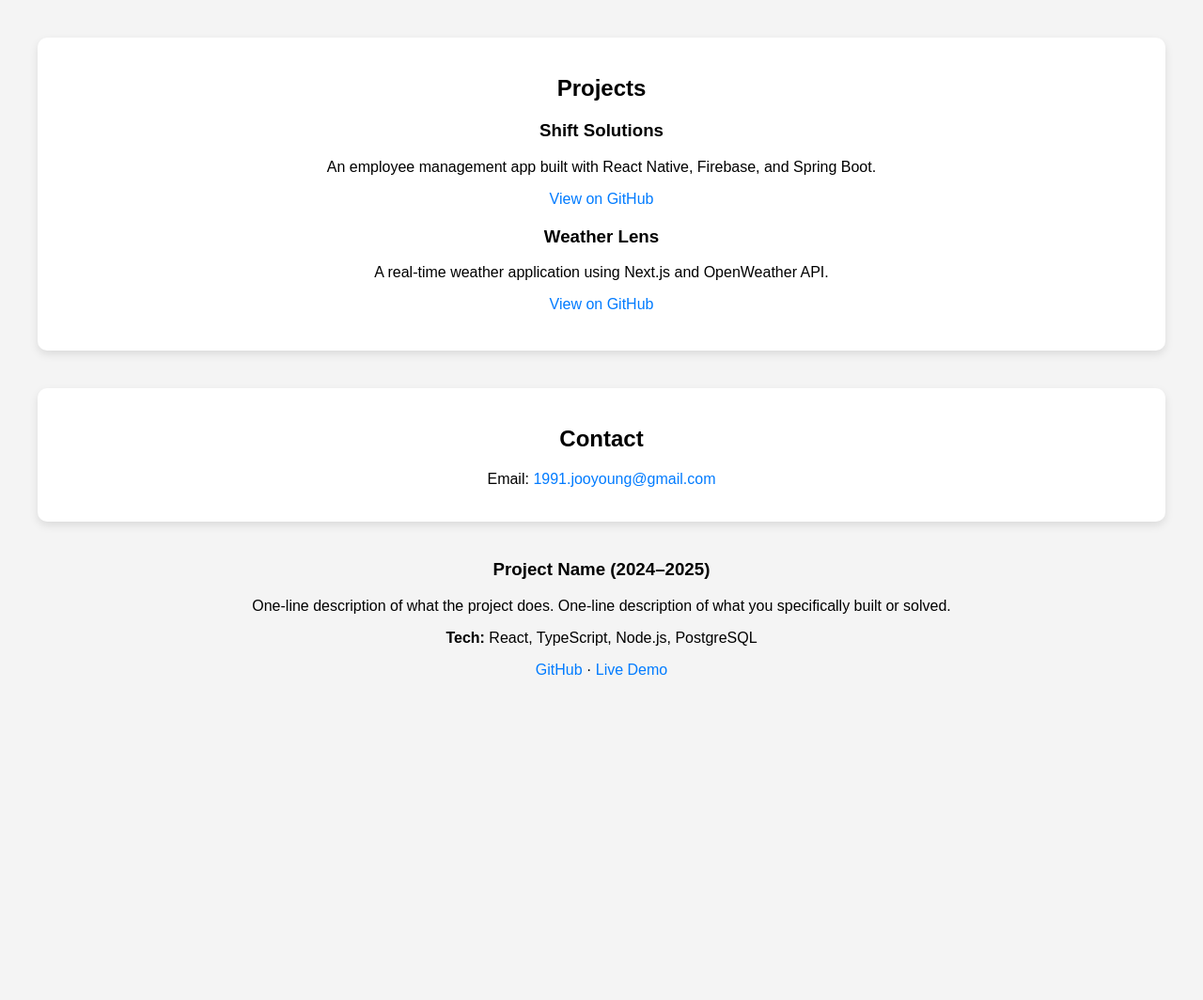
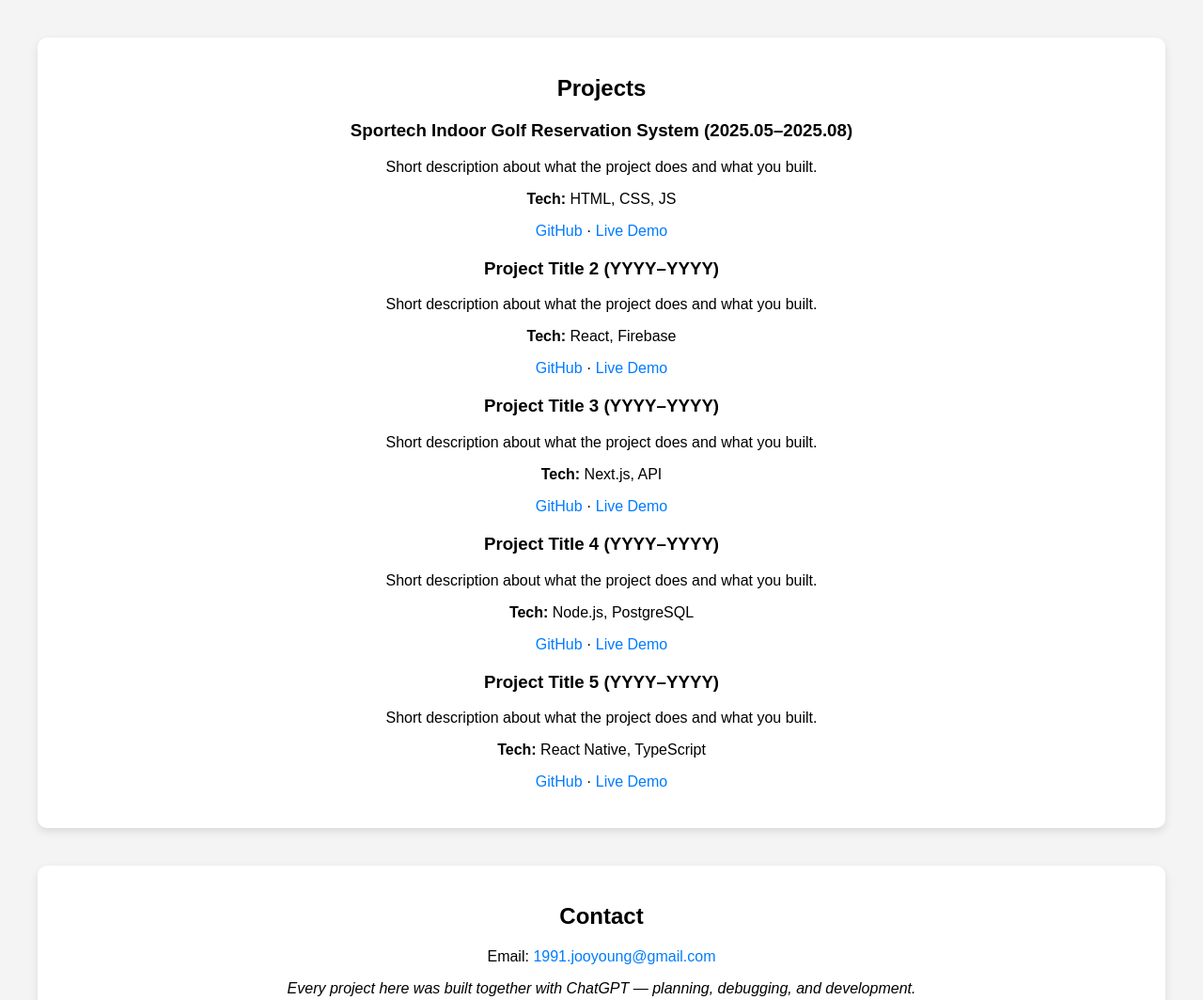
Before and after one commit to teddy-1991/teddy-1991.github.io, a plain HTML site: page index.html in a window 1280 px wide. Shown: the top 1064 px of the page at 94% size. Before the commit the page ends 800 px from the top, so only its background shows below. Drawn offline with Linux system fonts and the light colour scheme.

Commit message:
sampling

```diff
--- a/index.html
+++ b/index.html
@@ -6,27 +6,72 @@
     <title>Teddy's Work History</title>
     <link rel="stylesheet" href="style.css" />
   </head>
+
   <body>
     <section id="projects">
       <h2>Projects</h2>
+
+      <!-- Project 1 -->
       <div class="project">
-        <h3>Shift Solutions</h3>
+        <h3>
+          Sportech Indoor Golf Reservation System
+          <span class="date">(2025.05–2025.08)</span>
+        </h3>
+        <p>Short description about what the project does and what you built.</p>
+        <p><strong>Tech:</strong> HTML, CSS, JS</p>
         <p>
-          An employee management app built with React Native, Firebase, and
-          Spring Boot.
+          <a href="#" target="_blank">GitHub</a>
+          ·
+          <a href="#" target="_blank">Live Demo</a>
         </p>
-        <a href="https://github.com/teddy-1991/shift-solutions" target="_blank"
-          >View on GitHub</a
-        >
       </div>
+
+      <!-- Project 2 -->
       <div class="project">
-        <h3>Weather Lens</h3>
+        <h3>Project Title 2 <span class="date">(YYYY–YYYY)</span></h3>
+        <p>Short description about what the project does and what you built.</p>
+        <p><strong>Tech:</strong> React, Firebase</p>
         <p>
-          A real-time weather application using Next.js and OpenWeather API.
+          <a href="#" target="_blank">GitHub</a>
+          ·
+          <a href="#" target="_blank">Live Demo</a>
         </p>
-        <a href="https://github.com/teddy-1991/weather-lens" target="_blank"
-          >View on GitHub</a
-        >
+      </div>
+
+      <!-- Project 3 -->
+      <div class="project">
+        <h3>Project Title 3 <span class="date">(YYYY–YYYY)</span></h3>
+        <p>Short description about what the project does and what you built.</p>
+        <p><strong>Tech:</strong> Next.js, API</p>
+        <p>
+          <a href="#" target="_blank">GitHub</a>
+          ·
+          <a href="#" target="_blank">Live Demo</a>
+        </p>
+      </div>
+
+      <!-- Project 4 -->
+      <div class="project">
+        <h3>Project Title 4 <span class="date">(YYYY–YYYY)</span></h3>
+        <p>Short description about what the project does and what you built.</p>
+        <p><strong>Tech:</strong> Node.js, PostgreSQL</p>
+        <p>
+          <a href="#" target="_blank">GitHub</a>
+          ·
+          <a href="#" target="_blank">Live Demo</a>
+        </p>
+      </div>
+
+      <!-- Project 5 -->
+      <div class="project">
+        <h3>Project Title 5 <span class="date">(YYYY–YYYY)</span></h3>
+        <p>Short description about what the project does and what you built.</p>
+        <p><strong>Tech:</strong> React Native, TypeScript</p>
+        <p>
+          <a href="#" target="_blank">GitHub</a>
+          ·
+          <a href="#" target="_blank">Live Demo</a>
+        </p>
       </div>
     </section>
 
@@ -36,22 +81,14 @@
         Email:
         <a href="mailto:1991.jooyoung@gmail.com">1991.jooyoung@gmail.com</a>
       </p>
+
+      <!-- ChatGPT collaboration note -->
+      <p class="note">
+        <em
+          >Every project here was built together with ChatGPT — planning,
+          debugging, and development.</em
+        >
+      </p>
     </section>
-    <div class="project">
-      <h3>Project Name <span class="date">(2024–2025)</span></h3>
-
-      <p>
-        One-line description of what the project does. One-line description of
-        what you specifically built or solved.
-      </p>
-
-      <p><strong>Tech:</strong> React, TypeScript, Node.js, PostgreSQL</p>
-
-      <p>
-        <a href="#" target="_blank">GitHub</a>
-        ·
-        <a href="#" target="_blank">Live Demo</a>
-      </p>
-    </div>
   </body>
 </html>
```
